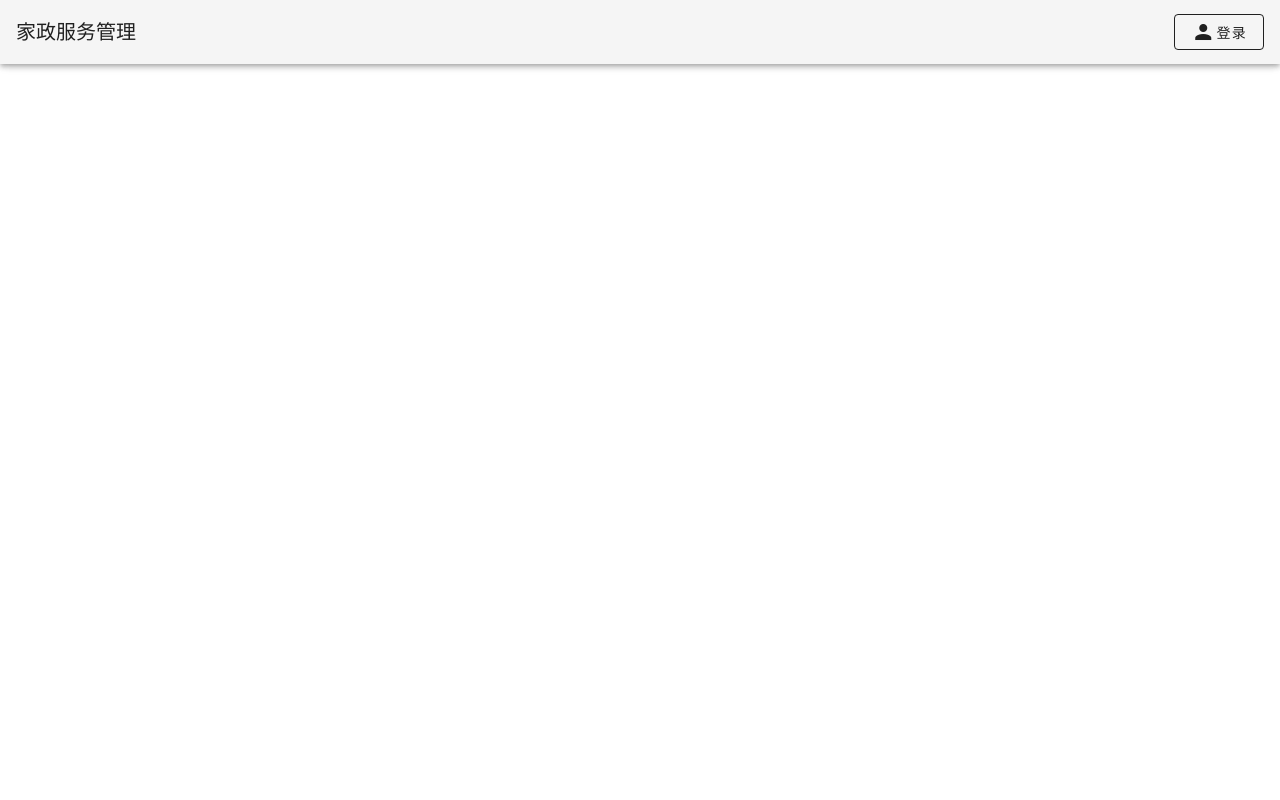
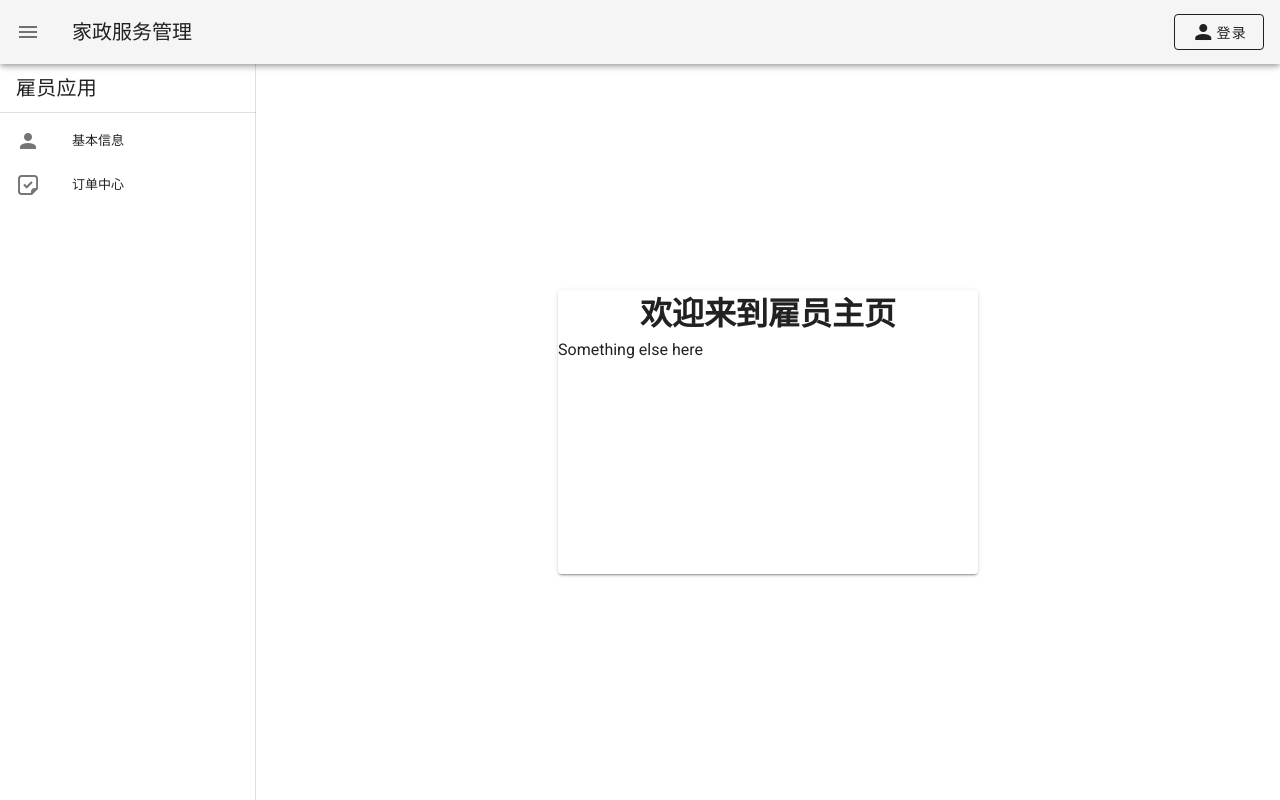
Before and after one commit to BaiMaxPro/Housekeeping_system, a Vue app in the folder frontend/: page /employee/home in a window 1280 px wide. Built offline with nearby package versions, Linux system fonts and the light colour scheme.

Commit message:
将customer作为模板添加employee页面

```diff
--- /dev/null
+++ b/frontend/src/components/employee/Home.vue
@@ -0,0 +1,20 @@
+<template>
+  <v-container class="fill-height" fluid>
+    <v-row align="center" justify="center">
+      <v-card class="mx-auto" max-width="420">
+        <h1 class="mx-10" align="center">欢迎来到雇员主页</h1>
+        <v-img height = "1080/2" width="1920/2" src="../../images/customer2.jpg"><p>Something else here</p></v-img>
+      </v-card>
+    </v-row>
+  </v-container>
+</template>
+
+<script>
+export default {
+
+}
+</script>
+
+<style>
+
+</style>
--- /dev/null
+++ b/frontend/src/components/employee/Info.vue
@@ -0,0 +1,31 @@
+<template>
+    <v-card elevation="2" outline>
+        <v-card-title>个人信息</v-card-title>
+        <v-card-text class="text--primary">
+        <v-text-field v-model="form.name" label="姓名" outlined required></v-text-field>
+        <v-text-field v-model="form.gender" label="性别" outlined required></v-text-field>
+        <v-text-field v-model="form.tel" label="电话" outlined required></v-text-field>
+        <v-text-field v-model="form.address" label="地址" outlined required></v-text-field>
+        </v-card-text>
+        <v-card-actions>
+        <v-btn color="blue" text> 保存 </v-btn>
+        </v-card-actions>
+    </v-card>
+</template>
+
+<script>
+export default {
+    data: () => ({
+        form: {
+        name: "LiMing",
+        gender: "",
+        tel:"",
+        address:"",
+        },
+    }),
+}
+</script>
+
+<style>
+
+</style>
--- /dev/null
+++ b/frontend/src/components/employee/Order.vue
@@ -0,0 +1,10 @@
+<template>
+  <v-data-table
+    :headers="headers"
+    :items="Order"
+    :items-per-page="5"
+    class="elevation-1"
+  ></v-data-table>
+<!-- https://vuetifyjs.com/en/components/data-tables/#data-tables -->
+
+</template>
--- a/frontend/src/router/index.js
+++ b/frontend/src/router/index.js
@@ -20,9 +20,17 @@ Vue.use(VueRouter)
     name: 'Customer',
     component: () => import('../views/Customer.vue')
   },
+  {
+    path: '/employee/:page',
+    name: 'employee',
+    component: () => import('../views/Employee.vue')
+  },
   { path: '/customer', redirect: '/customer/home' },
   { path: '/customer', redirect: '/customer/info' },
   { path: '/customer', redirect: '/customer/order' },
+  { path: '/employee', redirect: '/employee/home' },
+  { path: '/employee', redirect: '/employee/info' },
+  { path: '/employee', redirect: '/employee/order' },
 
 ]
 
--- /dev/null
+++ b/frontend/src/views/Employee.vue
@@ -0,0 +1,52 @@
+<template>
+  <div class="fill-height">
+    <Home v-if="currentPage == 'home'" />
+    <Info v-if="currentPage == 'info'" />
+    <Order v-if="currentPage == 'order'" />
+  </div>
+</template>
+
+<script>
+
+import Home from "../components/employee/Home.vue"
+import Info from "../components/employee/Info.vue"
+import Order from "../components/employee/Order.vue"
+
+export default {
+  mounted: function(){
+    this.setDrawer()
+  },
+
+  data: () => ({
+
+  }),
+
+  computed: {
+    currentPage: function(){
+      return this.$route.params.page
+    },
+  },
+
+  components: {
+    Home,
+    Info,
+    Order,
+  },
+
+  methods: {
+    setDrawer(){
+      this.$store.dispatch('updateDrawer', {
+        title: "雇员应用",
+        items: [
+          {title: "基本信息", icon: "mdi-account",href:"./info"},
+          {title: "订单中心", icon: "mdi-sticker-check-outline",href:"./order"},
+        ]
+      })
+    }
+  }
+};
+</script>
+
+<style>
+
+</style>
```
